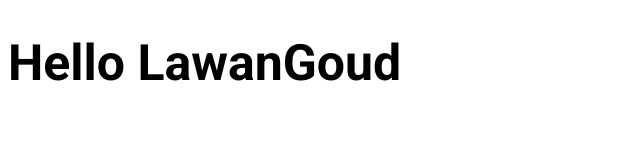
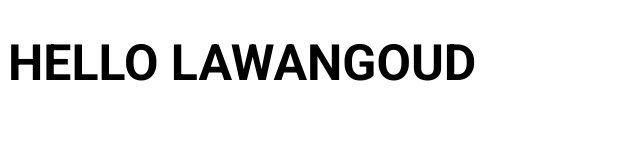
Before and after one commit to LawanGoud/ReactJS-module, a plain HTML site: page index.html in a window 1280 px wide. Shown: the whole page, without its empty margins (0-640 px from the left). Drawn offline with nearby package versions, Linux system fonts and the light colour scheme.

Commit message:
React jSX

```diff
--- a/index.html
+++ b/index.html
@@ -12,13 +12,8 @@
   </head>
   <body>
     <div id="root"></div>
-    <script type="module">
-      const elementType = "h1";
-      const elementProps = {
-        className: "greeting",
-        children: "Hello LawanGoud",
-      };
-      const element = React.createElement(elementType, elementProps);
+    <script type="text/babel">
+      const element = <h1 className="greeting">HELLO LAWANGOUD</h1>;
       ReactDOM.render(element, document.getElementById("root"));
     </script>
   </body>
```
